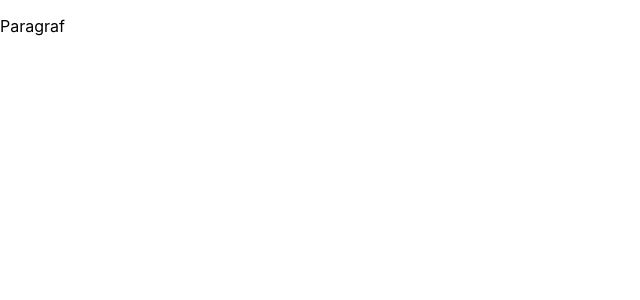
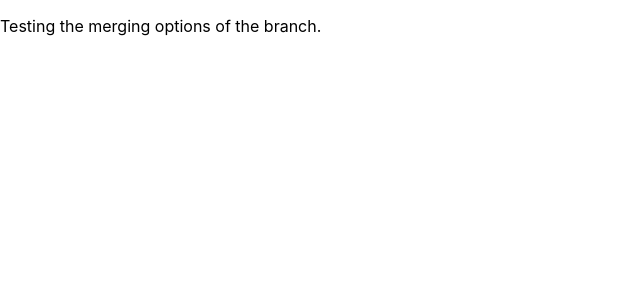
Before and after one commit to Catalin-2002/spaceappschallenge2021, a React (Create React App) app: page /airquality in a window 1280 px wide. Shown: the top 300 px of the page, without its empty margins (0-640 px from the left). Built offline with nearby package versions, Linux system fonts and the light colour scheme.

Commit message:
Edited airQuality

```diff
--- a/src/Components/airQuality.js
+++ b/src/Components/airQuality.js
@@ -3,7 +3,7 @@ import React from 'react';
 function airQuality(){
     return(
         <div className="mainBoard">
-            <p>Paragraf</p>
+            <p>Testing the merging options of the branch.</p>
         </div>
     )
 }
```
